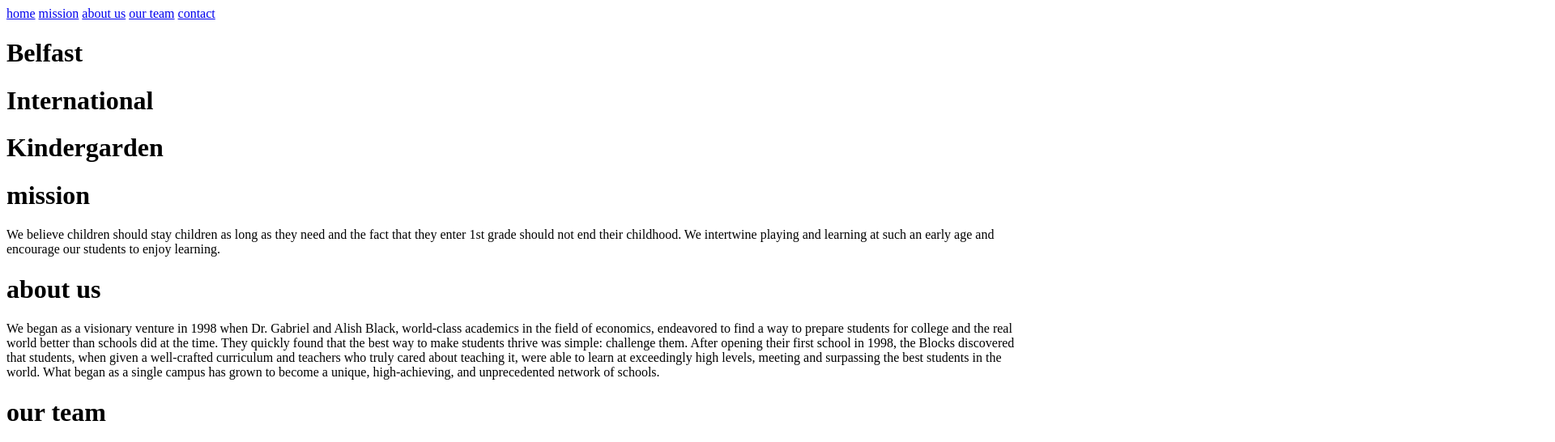
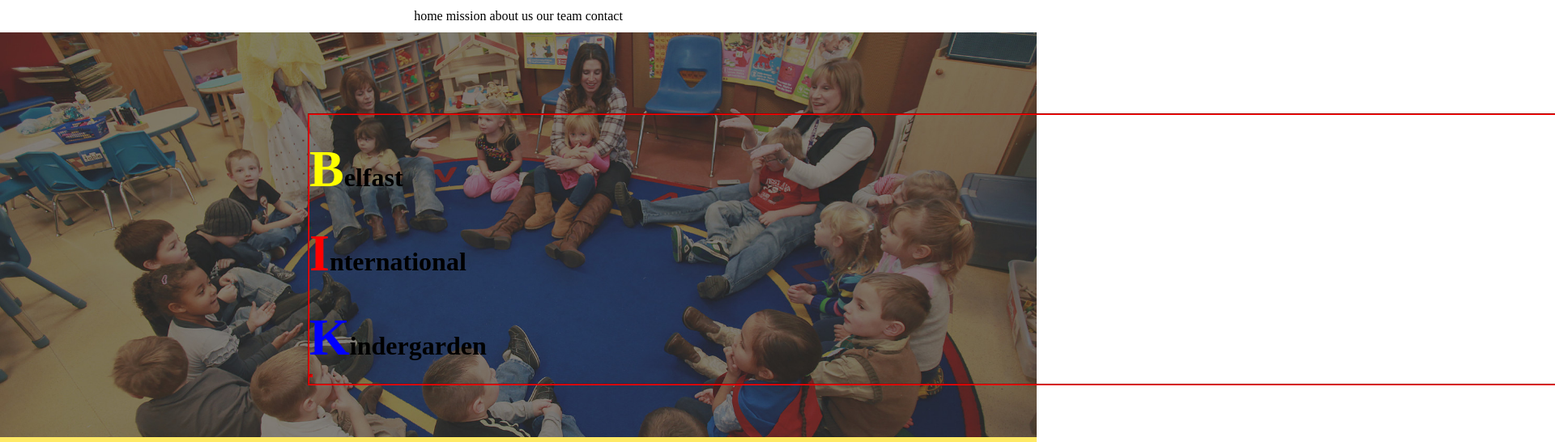
Before and after one commit to Jordandom/kindergarder, a plain HTML site: page index.html in a window 1280 px wide. Shown: the top 546 px of the page at 81% size, 1920 px wide, since content can reach past the window. Drawn offline with Linux system fonts and the light colour scheme.

Commit message:
version2

```diff
--- a/index.css
+++ b/index.css
@@ -0,0 +1,99 @@
+* {
+    box-sizing: content-box;
+}
+body {
+    margin: 0;
+    padding: 0%;
+}
+nav {
+    /*border: 2px groove red;*/
+    text-align: center;
+    text-decoration: none;
+    line-height: 40px;
+    background-color: #FFFFFF;
+}
+a {
+    text-decoration: none;
+    color: #000000;
+}
+.banner {
+    background: url(banner.jpg) no-repeat center/cover;
+    height: 500px;
+    left: 100px;
+    /*position: relative;*/
+   /*border: 2px groove red;*/
+}
+.kindergarden {
+    position: relative;
+    left: 380px;
+    top: 100px;
+  border: 2px groove red;
+  padding-right: 3000px;
+}
+.banner .b::first-letter {
+    font-size: 200%;
+    color: yellow;
+  }
+  .banner .i::first-letter {
+    font-size: 200%;
+    color: red;
+  }
+  .banner .k::first-letter {
+    font-size: 200%;
+    color: blue;
+  }
+ hr {
+     max-width: 200px;
+     border: 2px groove red;
+ }
+ .mission {
+     background-color:#FFE964;
+     margin: 0;
+     text-align: center;
+ }
+h1 {
+    margin: 0;
+    text-align: center;
+    padding-top: 30px;
+}
+p {
+    padding-bottom: 30px;
+}
+.about {
+    text-align: center;
+    padding;
+}
+.paragraph {
+    /*border: 2px groove red;*/
+    padding-left: 100px;
+    padding-right: 100px;
+}
+.team {
+    background-color: #FF523D;
+
+}
+.people {
+    text-align: center;
+}
+.name {
+    color: #FFFFFF;
+}
+.job {
+    color: #FFFFFF;
+    margin-bottom: 0px;
+}
+.right {
+    padding-right: 300px;
+    padding-bottom: 30px;
+    color: #FFFFFF;
+}
+footer {
+    margin: 0;
+    background-color: #223C88;
+}
+main {
+    margin: 0;
+}
+.contact {
+    margin: 0;
+}
--- a/index.html
+++ b/index.html
@@ -8,7 +8,6 @@
 </head>
 <body>
     <header>
-        <div class="heading">
         <nav>
             <a href="#">home</a>
             <a href="#">mission</a>
@@ -16,26 +15,27 @@
             <a href="#">our team</a>
             <a href="#">contact</a>
         </nav>
-        </div>
         <div class="banner">
-        <h1>Belfast</h1>
-        <h1>International</h1>
-        <h1>Kindergarden</h1>
+            <div class="kindergarden">
+        <h1 class="b">Belfast</h1>
+        <h1 class="i">International</h1>
+        <h1 class="k">Kindergarden</h1>
+        <hr>
+            </div>
         </div>
     </header>
     <main>
         <div class="mission">
             <h1>mission</h1>
-            <p>We believe children should stay children as long as they need and the fact that they enter 1st grade should not end their childhood. We intertwine playing and learning at such an early age and encourage our students to enjoy learning.
+            <p>We believe children should stay children as long as they need and the fact that they enter <br> 1st grade should not end their childhood. We intertwine playing and learning at such an <br> early age and encourage our students to enjoy learning.
             </p>
         </div>
-        <div class="about">
-            <h1>about us</h1>
-            <p>We began as a visionary venture in 1998 when Dr. Gabriel and Alish Black, world-class academics in the field of economics, endeavored to find a way to prepare students for college and the real world better than schools did at the time. They quickly found that the best way to make students thrive was simple: challenge them. After opening their first school in 1998, the Blocks discovered that students, when given a well-crafted curriculum and teachers who truly cared about teaching it, were able to learn at exceedingly high levels, meeting and surpassing the best students in the world. What began as a single campus has grown to become a unique, high-achieving, and unprecedented network of schools.
+
+            <h1 class="about">about us</h1>
+            <p class="paragraph">We began as a visionary venture in 1998 when Dr. Gabriel and Alish Black, world-class academics in the field of economics, endeavored to find a way to prepare students for college and the real world better than schools did at the time. They quickly found that the best way to make students thrive was simple: challenge them. After opening their first school in 1998, the Blocks discovered that students, when given a well-crafted curriculum and teachers who truly cared about teaching it, were able to learn at exceedingly high levels, meeting and surpassing the best students in the world. What began as a single campus has grown to become a unique, high-achieving, and unprecedented network of schools.
             </p>
-        </div>
         <div class="team">
-            <h1>our team</h1>
+            <h1 class="right">our team</h1>
             <div class="people">
                 <img src="img/libby.jpg" alt="libby" class="picture">
                 <h3 class="name">Libby Fisher</h3>
```
Also changed, not shown: banner.jpg (renamed from img/banner.jpg), desired-result.png, 1 other file.
